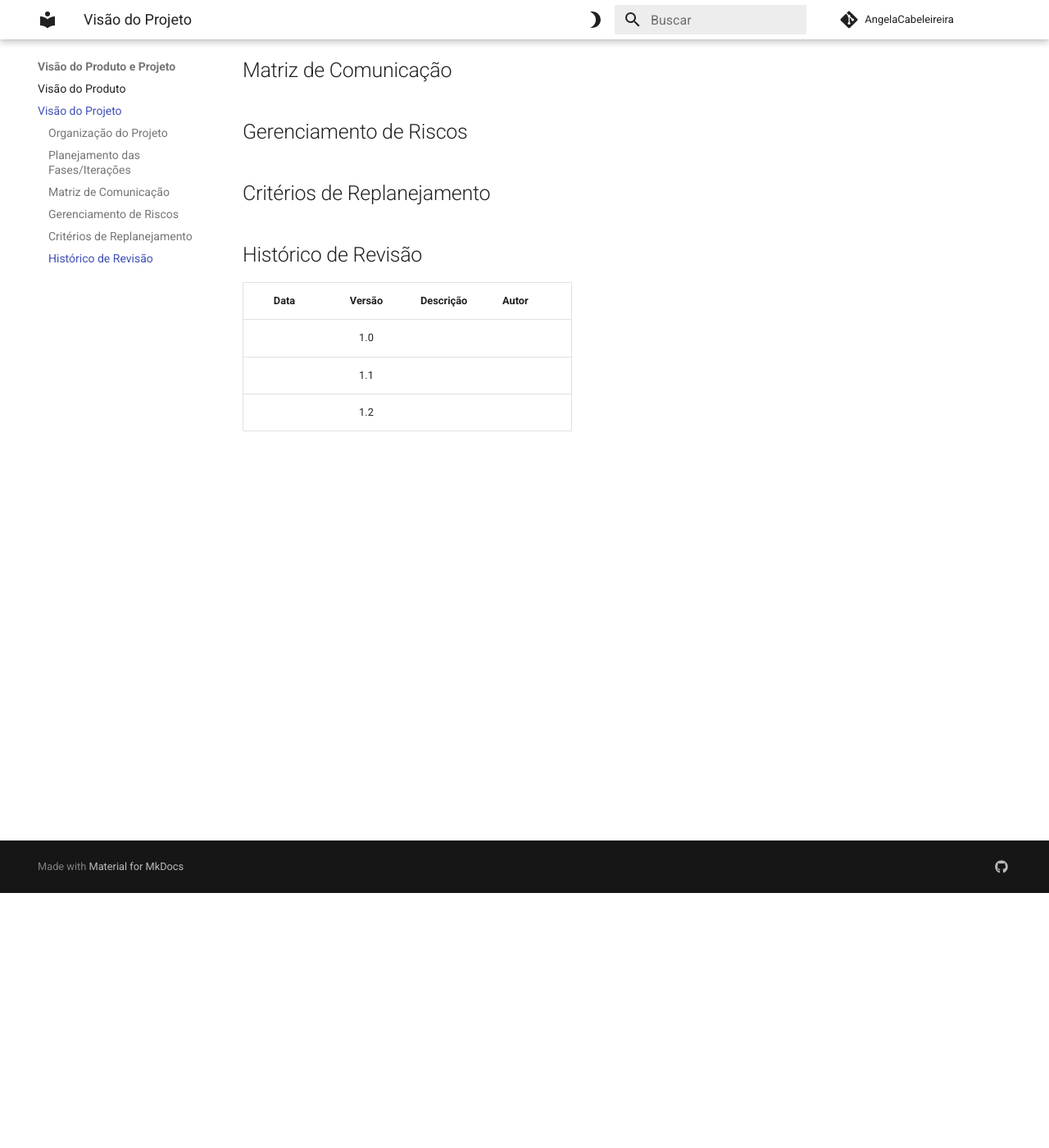
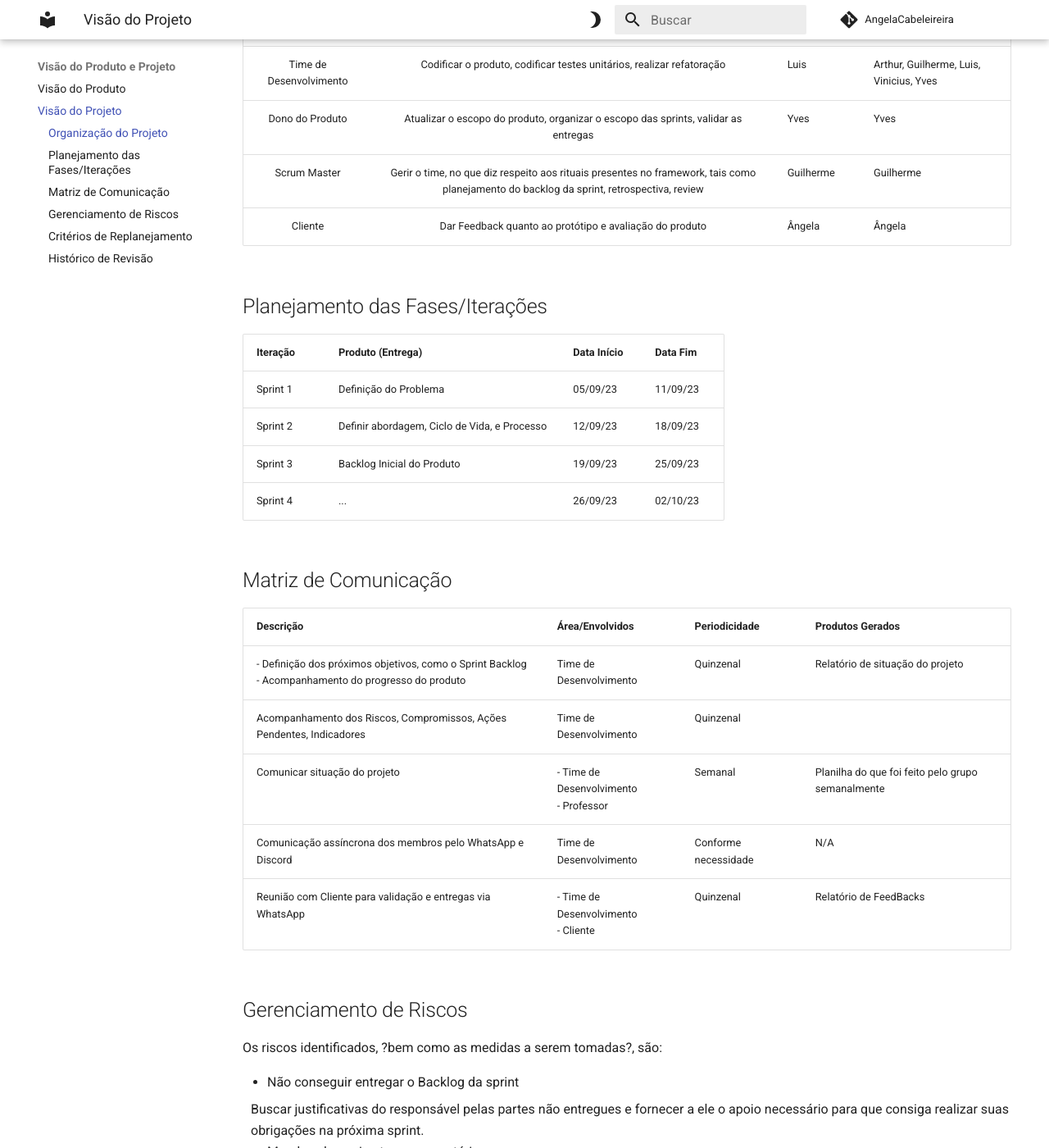
Before and after one commit to mdsreq-fga-unb/2023.2-AngelaCabeleireira, an MkDocs documentation site: the page built from docs/VisaoProdutoEProjeto/visaoProjeto.md, in a window 1280 px wide and 1400 px high, scrolled down 311 px. Shown: the whole window at 82% size. Built offline with MkDocs 1.6.1 and Material for MkDocs 9.7.7, drawn with Linux system fonts in a browser that asks for light colours; comment, search, counter and statistics services are not loaded; some of the changed text lies outside the part shown.

Commit message:
added SCRAD.png and project info

```diff
--- a/docs/VisaoProdutoEProjeto/visaoProjeto.md
+++ b/docs/VisaoProdutoEProjeto/visaoProjeto.md
@@ -2,13 +2,63 @@
 
 ## Organização do Projeto
 
+O time irá utilizar uma mistura dos métodos RAD e Scrum XP, com estrutura e organização do time Scrum.
+
+|           Papel          | Atribuições                                                            | Responsável | Participantes |
+| :----------------------: | :--------------------------------------------------------------------: | ----------------------------------------------- | ------------ |
+| Time de Desenvolvimento  | Codificar o produto, codificar testes unitários, realizar refatoração  | Luis | Arthur, Guilherme, Luis, Vinicius, Yves |
+| Dono do Produto          | Atualizar o escopo do produto, organizar o escopo das sprints, validar as entregas |          Yves                    | Yves |
+| Scrum Master             | Gerir o time, no que diz respeito aos rituais presentes no framework, tais como planejamento do backlog da sprint, retrospectiva, review | Guilherme |  Guilherme |
+| Cliente                  | Dar Feedback quanto ao protótipo e avaliação do produto |  Ângela |  Ângela |
+
 ## Planejamento das Fases/Iterações
+
+| Iteração | Produto (Entrega)                            | Data Início | Data Fim |
+| :------- | :------------------------------------------- | :---------- | :------- |
+| Sprint 1 | Definição do Problema                        | 05/09/23    | 11/09/23 |
+| Sprint 2 | Definir abordagem, Ciclo de Vida, e Processo | 12/09/23    | 18/09/23 |
+| Sprint 3 | Backlog Inicial do Produto                   | 19/09/23    | 25/09/23 |
+| Sprint 4 | ...                                          | 26/09/23    | 02/10/23 |
 
 ## Matriz de Comunicação
 
+| Descrição | Área/Envolvidos | Periodicidade | Produtos Gerados |
+| :-------- | :-------------- | :------------ | :--------------- |
+| - Definição dos próximos objetivos, como o Sprint Backlog </br> - Acompanhamento do progresso do produto | Time de Desenvolvimento | Quinzenal | Relatório de situação do projeto |
+| Acompanhamento dos Riscos, Compromissos, Ações Pendentes, Indicadores | Time de Desenvolvimento | Quinzenal |  |
+| Comunicar situação do projeto | - Time de Desenvolvimento </br> - Professor | Semanal | Planilha do que foi feito pelo grupo semanalmente |
+| Comunicação assíncrona dos membros pelo WhatsApp e Discord | Time de Desenvolvimento | Conforme necessidade | N/A |
+| Reunião com Cliente para validação e entregas via WhatsApp | - Time de Desenvolvimento </br> - Cliente | Quinzenal | Relatório de FeedBacks |
+
 ## Gerenciamento de Riscos
 
+Os riscos identificados, ?bem como as medidas a serem tomadas?, são:
+
+<ul>
+    <li> Não conseguir entregar o Backlog da sprint </li>
+        Buscar justificativas do responsável pelas partes não entregues e fornecer a ele o apoio necessário para que consiga realizar suas obrigações na próxima sprint.
+    <li> Membro da equipe trancar a matéria </li>
+        Comunicação constante entre os membros da equipe para que os outros membros sejam informados com antecedência
+    <li> Baixa Produtividade em semana de prova </li>
+        Aumentar a produtividade na semana posterior
+    <li> Dificuldade de gerenciamento de tempo de um ou mais membros da equipe </li>
+        Gravar as reuniões feitas para que o integrante que não pôde comparecer, conseguir ser atualizado sobre o que foi passado
+    <li> Dificuldade para realizar encontro com cliente </li>
+        Propor reuniões online em plataformas mais fáceis e intuitivas de se usar
+</ul>
+
+
+
 ## Critérios de Replanejamento
+
+O projeto poderá ser replanejado caso haja:
+
+<ul>
+    <li> Desistência de cliente </li>
+    <li> Abandono de membros da equipe </li>
+    <li> Constante ausência de determinados membros da equipe </li>
+    <li> Dificuldade de uso das ferramentas de desenvolvimento predefinidas </li>
+</ul>
 
 ## Histórico de Revisão
 
--- a/mkdocs.yml
+++ b/mkdocs.yml
@@ -10,8 +10,9 @@ nav:
   - Visão do Produto e Projeto:
     - Visão do Produto: VisaoProdutoEProjeto/visaoProduto.md
     - Visão do Projeto: VisaoProdutoEProjeto/visaoProjeto.md
-  - Processo de Desenvolvimento de Software: ProcessoDesenv.md
-  - Lições Aprendidas: LicoesAprendidas.md
+  - Processo de Desenvolvimento de Software: processoDesenv.md
+  - Lições Aprendidas: licoesAprendidas.md
+  - Entregas: entregas.md
 
 #Config
 docs_dir: docs
```
Also changed, not shown: docs/LicoesAprendidas.md (+2 -0 lines), docs/ProcessoDesenv.md (+2 -0 lines), docs/entregas.md (added, +7 -0 lines), docs/img/SCRAD.png (added), docs/img/ishikawa-Model.png (deleted).
